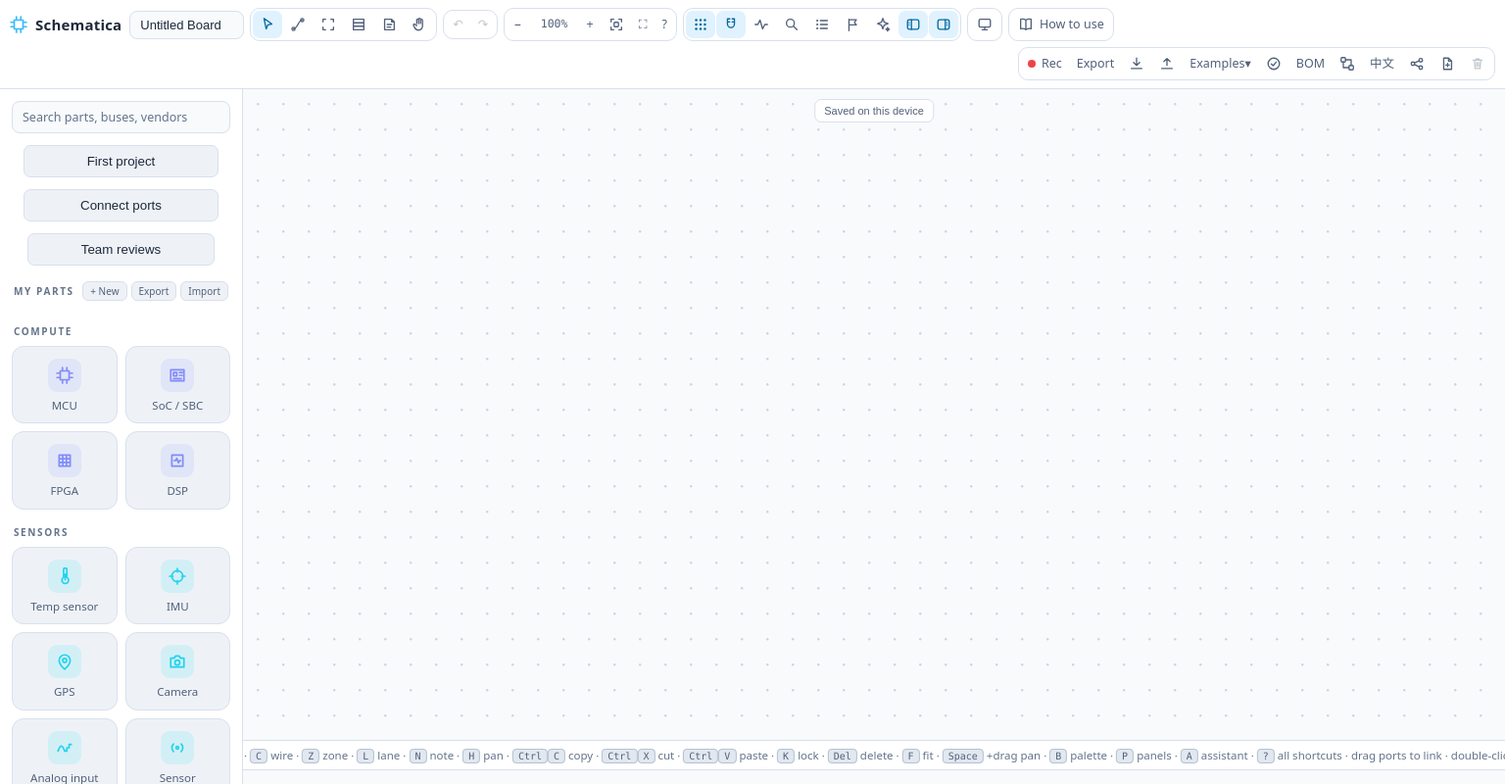
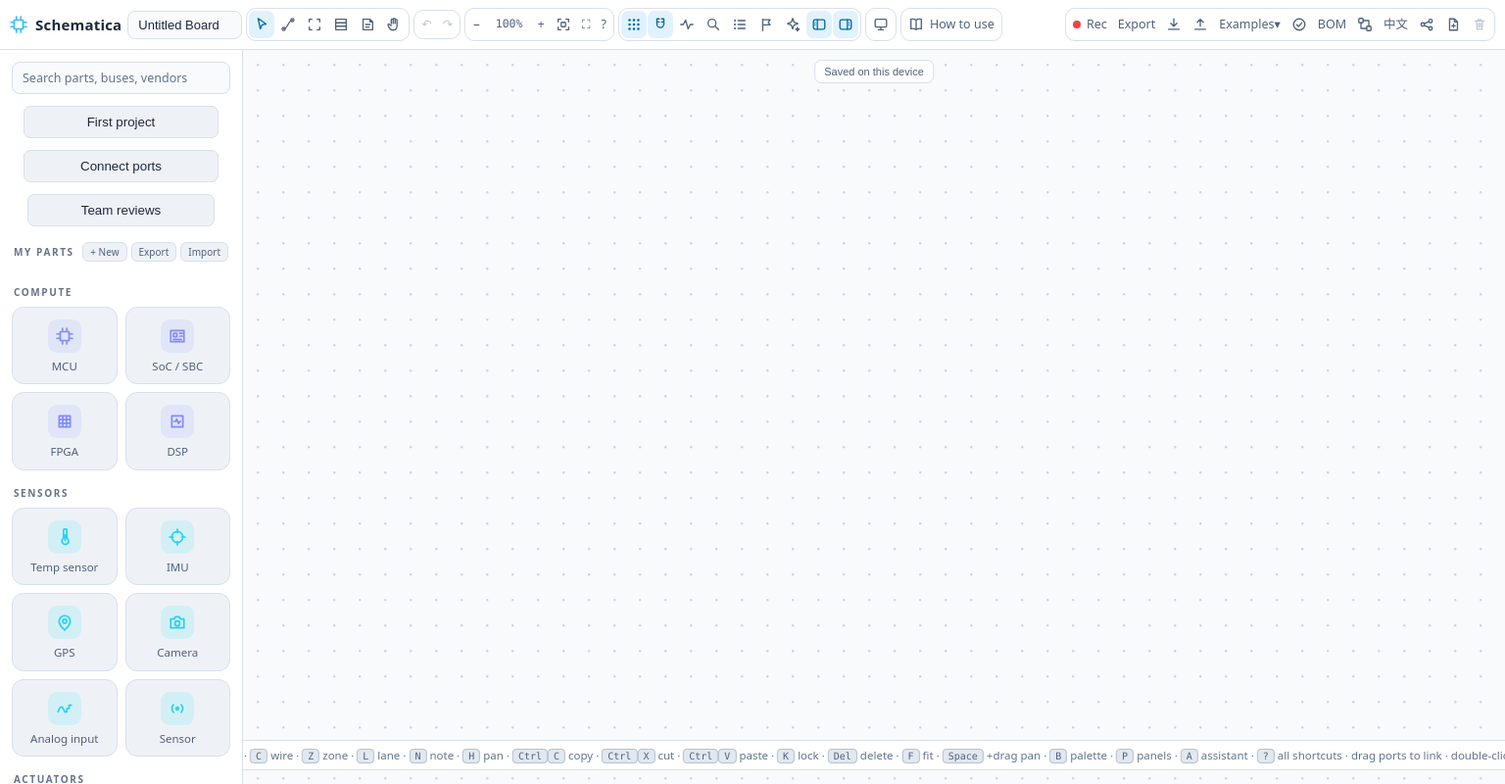
Before and after one commit to HenryCooper86/Schematica, a website with bundled scripts: page index.html in a window 1536 px wide. Shown: the whole page at 98% size. Built offline with nearby package versions, Linux system fonts and the light colour scheme.

Commit message:
Keep the complete toolbar on one row at desktop widths

```diff
--- a/css/style.css
+++ b/css/style.css
@@ -102,6 +102,13 @@ html, body {
 #toolbar button.active { background: var(--accent-dim); color: #7dd3fc; }
 #toolbar :is(button, a):focus-visible { outline: 2px solid var(--accent); outline-offset: 1px; }
 #zoom-label { font-family: var(--mono); font-size: 11.5px; min-width: 36px; text-align: center; }
+
+/* Keep the editor's complete toolbar on one row at ordinary desktop widths.
+   Narrower windows wrap the groups; wider ones retain the roomier spacing. */
+@media (min-width: 1366px) and (max-width: 1699px) {
+  #app #toolbar { gap: 4px; }
+  #app #toolbar :is(button, a) { padding-inline: 5px; }
+}
 
 /* ---- Palette ---- */
 #palette {
```
